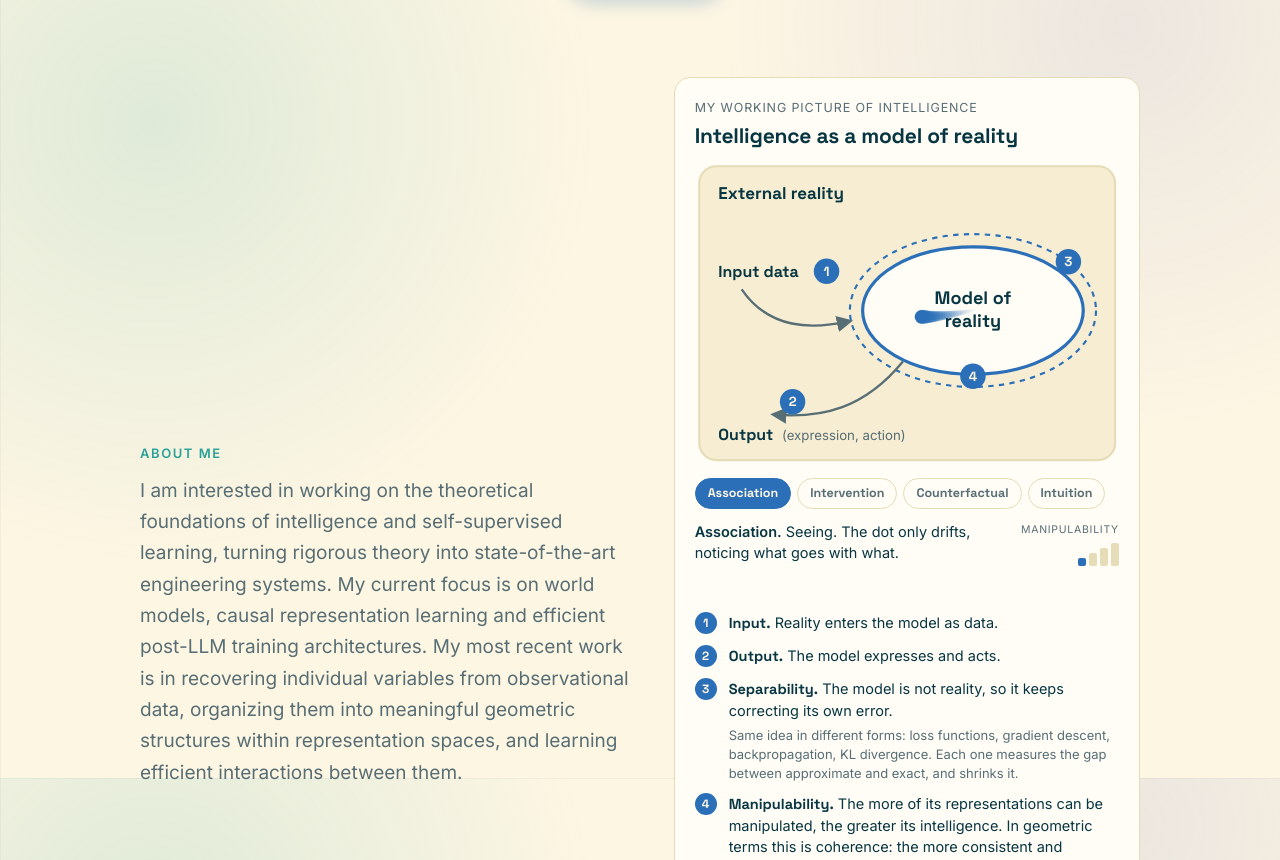
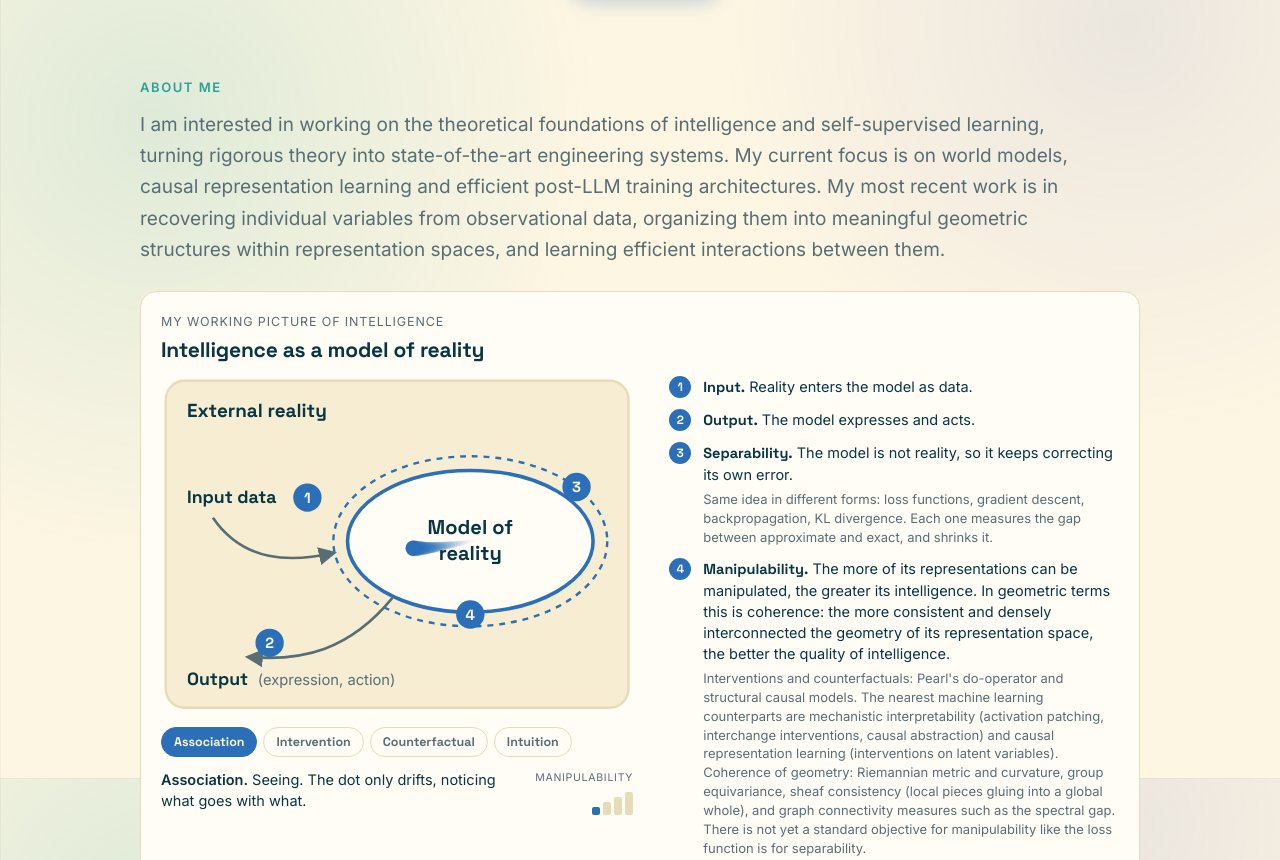
Before and after one commit to arion-a/arion-a.github.io, a plain HTML site: page index.html in a window 1280 px wide. Shown: the part 822-1682 px from the top of the page. Drawn offline with Linux system fonts and the light colour scheme.

Commit message:
Make diagram lateral: intro text on top, diagram left and list right
Co-Authored-By: Claude Sonnet 5.5 <noreply@anthropic.com>

```diff
--- a/index.html
+++ b/index.html
@@ -108,11 +108,14 @@ h2{font-family:var(--head);font-weight:700;font-size:clamp(28px,3.6vw,40px);line
 footer{padding:32px 0 52px;color:var(--muted);font-size:14px;border-top:1px solid var(--border)}
 .about ul{margin:0 0 14px;padding-left:22px}
 .about li{margin:0 0 10px}
-.intro{display:grid;grid-template-columns:1.05fr 1fr;gap:44px;align-items:center}
-.intro .lede{margin:0;max-width:none}
+.intro{display:grid;grid-template-columns:1fr;gap:26px}
+.intro .lede{margin:0;max-width:78ch}
 .mfig{background:var(--surface);border:1px solid var(--border);border-radius:var(--radius);padding:20px}
 .mfig .mf-k{margin:0 0 4px;font-size:12.5px;letter-spacing:.07em;text-transform:uppercase;color:var(--muted)}
 .mfig h3{margin:0 0 14px;font-family:var(--head);font-size:21px;line-height:1.2;letter-spacing:-.01em}
+.mfig{display:grid;grid-template-columns:minmax(0,1.05fr) minmax(0,1fr);column-gap:36px;align-items:start}
+.mfig>.mf-k,.mfig>h3{grid-column:1/-1}
+.mfig .mf-list{margin-top:0}
 .mfig svg{width:100%;height:auto;display:block}
 .mf-box{fill:var(--surface-2);stroke:var(--border);stroke-width:2}
 .mf-model{fill:var(--surface);stroke:var(--accent);stroke-width:3}
@@ -143,7 +146,8 @@ footer{padding:32px 0 52px;color:var(--muted);font-size:14px;border-top:1px soli
 .todo{outline:2px dashed var(--warn);outline-offset:3px;border-radius:4px}
 @media (max-width:820px){
   .hero{padding:48px 0 36px}
-  .hero .wrap,.about,.intro,.grid,.threads{grid-template-columns:1fr}
+  .hero .wrap,.about,.intro,.grid,.threads,.mfig{grid-template-columns:1fr}
+  .mfig .mf-list{margin-top:16px}
   .stats .wrap{grid-template-columns:repeat(2,1fr)}
   .photo-box{order:-1;width:min(62%,240px)}
   .nav ul{gap:12px}
@@ -198,7 +202,7 @@ footer{padding:32px 0 52px;color:var(--muted);font-size:14px;border-top:1px soli
         <figure class="mfig" style="margin:0">
           <p class="mf-k">My working picture of intelligence</p>
           <h3>Intelligence as a model of reality</h3>
-          <svg viewBox="0 0 400 285" role="img" aria-label="Diagram. Inside external reality, input data enters a model of reality and output leaves it. The model is separable from reality and manipulable. A moving dot inside the model shows richer, more fluid motion across four levels: association, intervention, counterfactual and intuition, where two distant parts of the model suddenly merge.">
+          <div class="mf-left"><svg viewBox="0 0 400 285" role="img" aria-label="Diagram. Inside external reality, input data enters a model of reality and output leaves it. The model is separable from reality and manipulable. A moving dot inside the model shows richer, more fluid motion across four levels: association, intervention, counterfactual and intuition, where two distant parts of the model suddenly merge.">
             <defs><marker id="mfa" viewBox="0 0 10 10" refX="8" refY="5" markerWidth="7" markerHeight="7" orient="auto-start-reverse"><path d="M0 0L10 5L0 10z" style="fill:var(--muted)"/></marker></defs>
             <rect class="mf-box" x="4" y="4" width="392" height="277" rx="16"/>
             <text class="mf-t1" x="22" y="35" font-size="16">External reality</text>
@@ -226,6 +230,7 @@ footer{padding:32px 0 52px;color:var(--muted);font-size:14px;border-top:1px soli
           <div class="mf-capr">
             <p class="mf-cap" aria-live="polite"><b>Association.</b> Seeing. The dot only drifts, noticing what goes with what.</p>
             <div class="mf-meter" role="img" aria-label="Manipulability level"><span class="mf-ml">Manipulability</span><span class="mf-bars"><i class="lit"></i><i></i><i></i><i></i></span></div>
+          </div>
           </div>
           <ol class="mf-list">
             <li><span class="mf-n">1</span><span class="mf-t"><b>Input.</b> Reality enters the model as data.</span></li>
```
